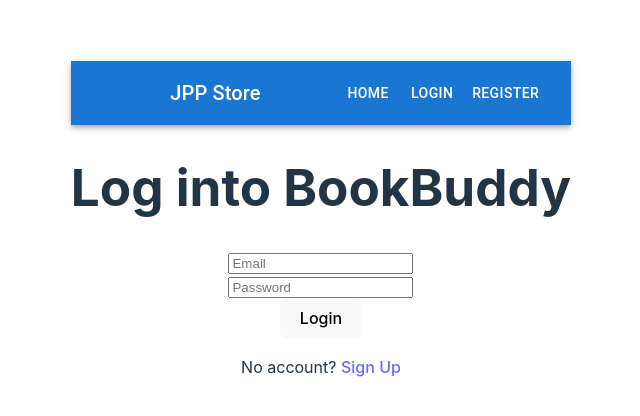
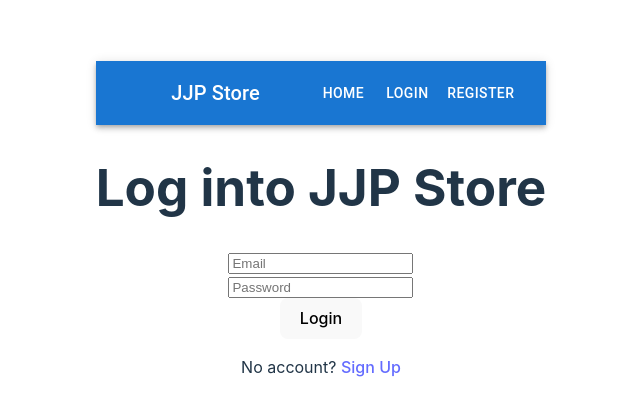
Before and after one commit to JJP-Team-Shop/ECommerce-Frontend, a React (Vite) app: page /login in a window 1280 px wide. Shown: the part 172-588 px from the top of the page, without its empty margins (319-959 px from the left). Built offline with nearby package versions, Linux system fonts and the light colour scheme.

Commit message:
updated names

```diff
--- a/src/components/Login.jsx
+++ b/src/components/Login.jsx
@@ -33,7 +33,7 @@ const LoginForm = () => {
       {isLoading && <p>Loading...</p>}
 
       <form onSubmit={loginForm} className="form">
-          <h1>Log into BookBuddy</h1>
+          <h1>Log into JJP Store</h1>
           <div>
             <input
               type="email"
--- a/src/components/NavBar.jsx
+++ b/src/components/NavBar.jsx
@@ -11,7 +11,7 @@ const Navbar = () => {
     <AppBar position="static">
       <Toolbar>
         <Typography variant="h6" component="div" sx={{ flexGrow: 1 }}>
-          JPP Store
+          JJP Store
         </Typography>
         <Button color="inherit" component={Link} to="/">
           Home
```
